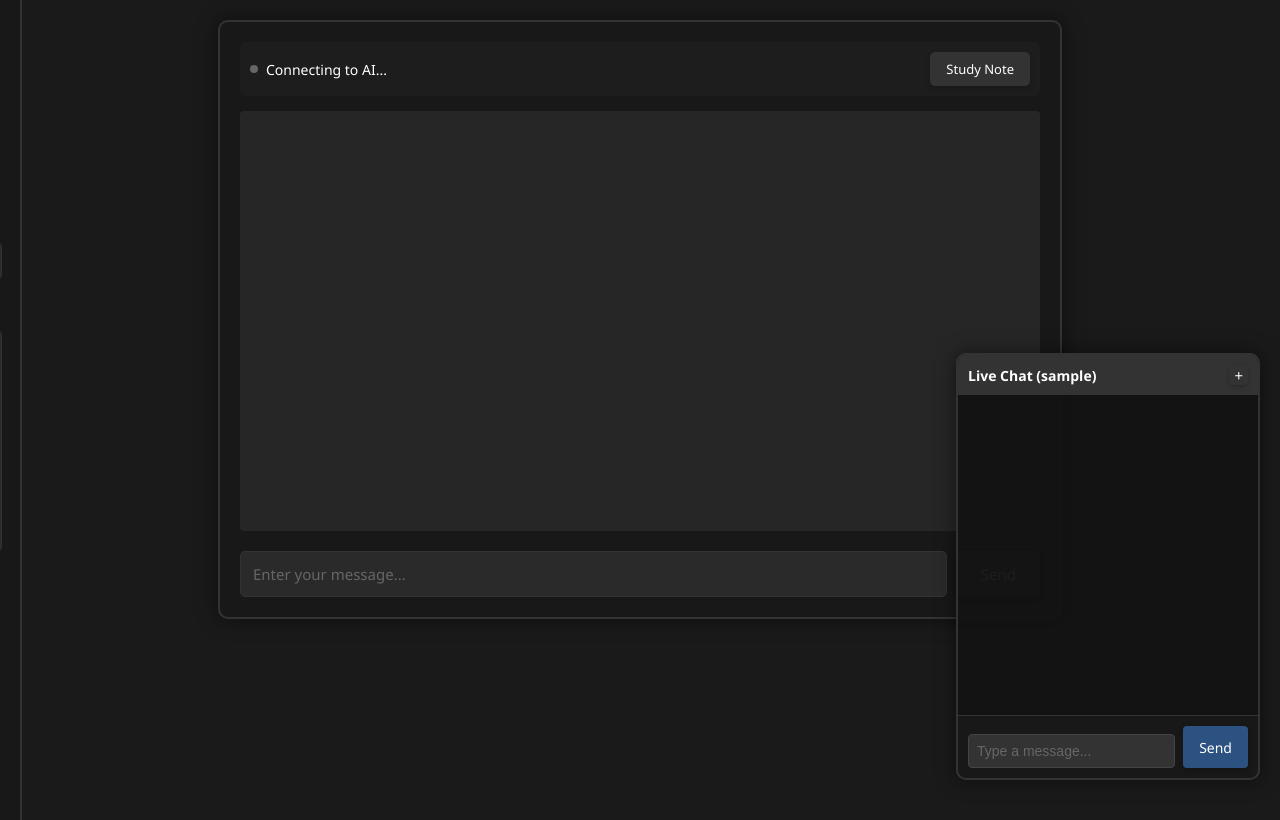
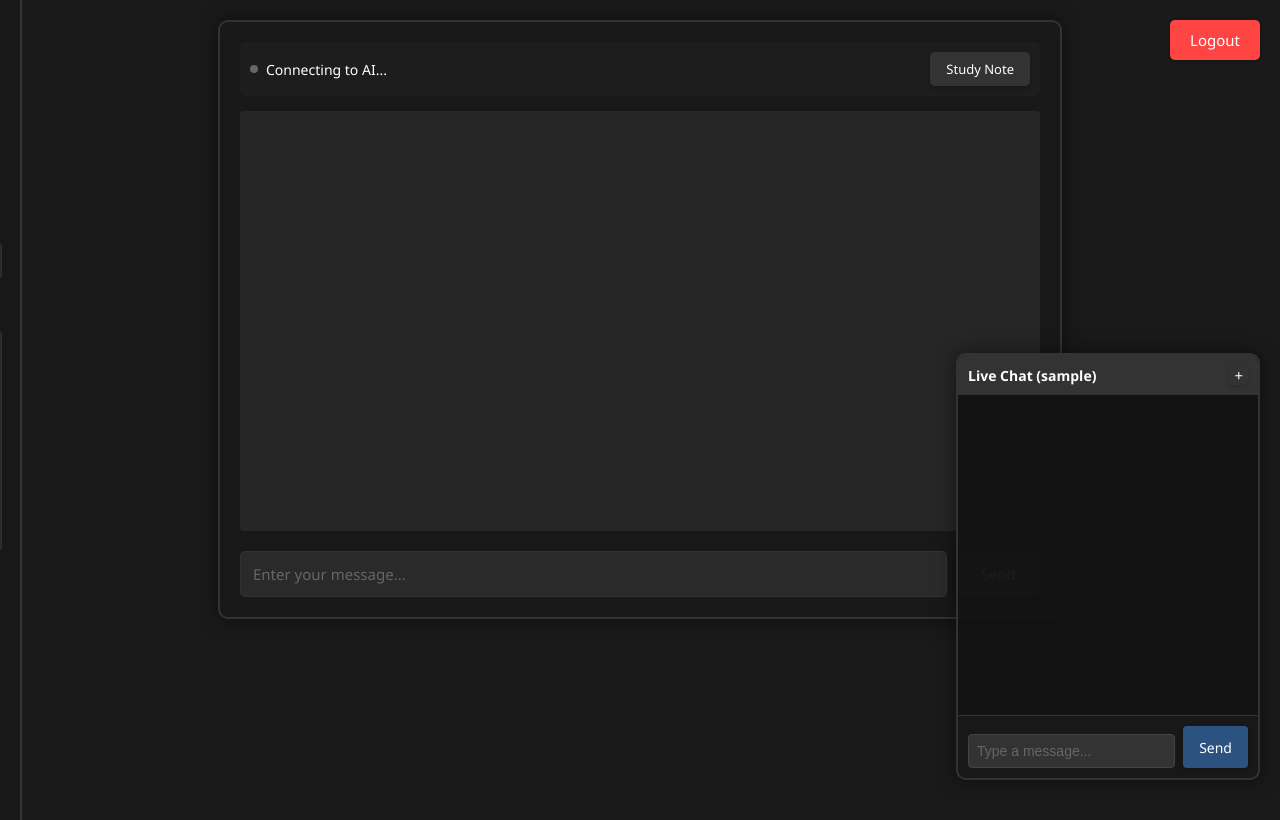
Before and after one commit to ZynixZZ/StudyMe, a website: page public/dashboard.html in a window 1280 px wide. Drawn offline with Linux system fonts and the light colour scheme; sample sign-in values are in the browser's storage.

Commit message:
Add files via upload

```diff
--- a/public/dashboard.html
+++ b/public/dashboard.html
@@ -612,6 +612,25 @@
             color: white;
             margin-top: 8px;
         }
+
+        .logout-btn {
+            position: fixed;
+            top: 20px;
+            right: 20px;
+            padding: 10px 20px;
+            background: #ff4444;
+            color: white;
+            border: none;
+            border-radius: 5px;
+            cursor: pointer;
+            transition: all 0.3s ease;
+            z-index: 1001;
+        }
+
+        .logout-btn:hover {
+            background: #ff6666;
+            transform: translateY(-2px);
+        }
     </style>
 </head>
 <body>
@@ -676,6 +695,8 @@
             </div>
         </div>
     </div>
+
+    <button id="logoutBtn" class="logout-btn">Logout</button>
 
     <script>
         let username = localStorage.getItem('username');
@@ -1143,6 +1164,13 @@
             if (chatUsername) {
                 chatUsername.textContent = username;
             }
+
+            document.getElementById('logoutBtn').addEventListener('click', () => {
+                // Clear stored username
+                localStorage.removeItem('username');
+                // Redirect to login page
+                window.location.href = '/login.html';
+            });
         });
     </script>
 </body>
```
